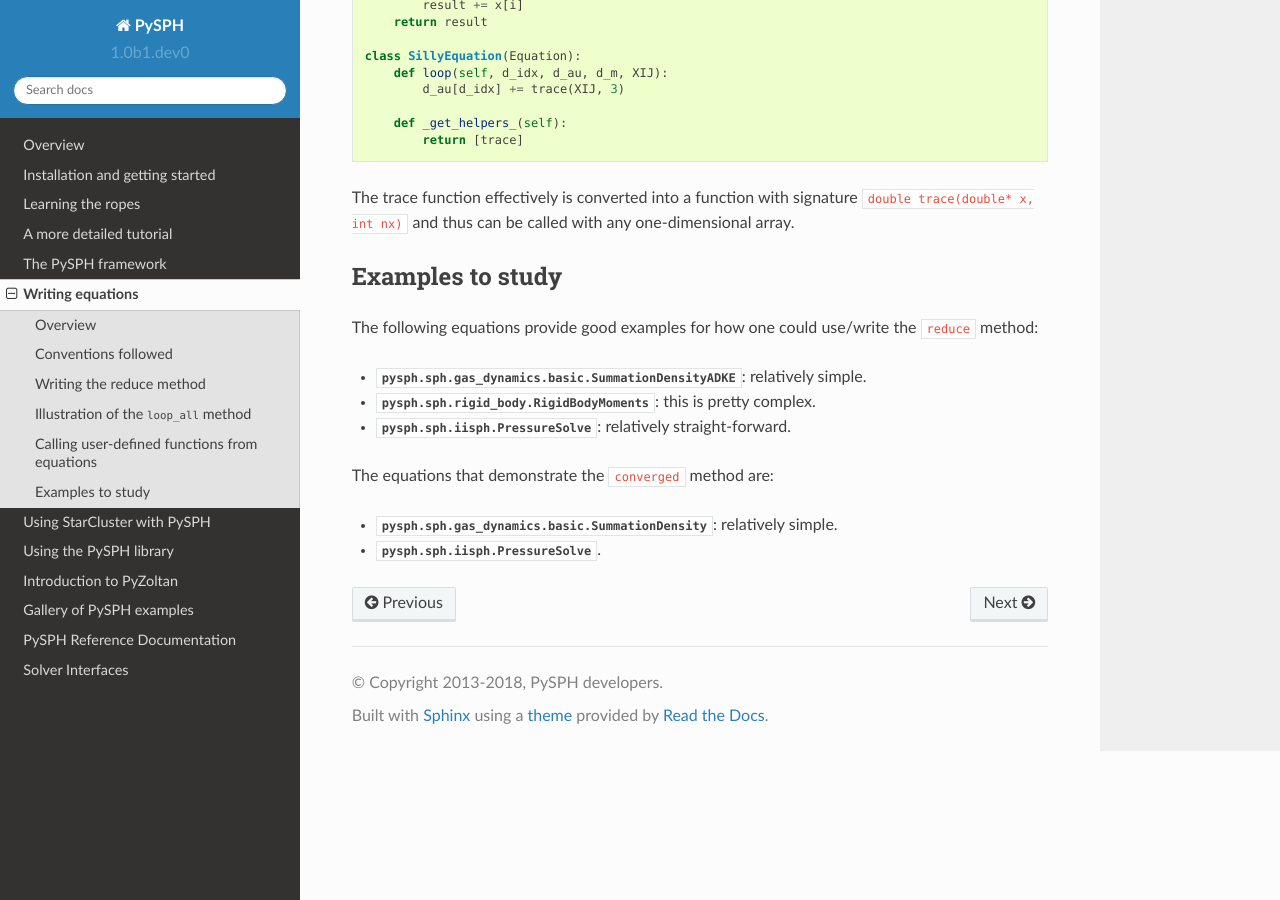
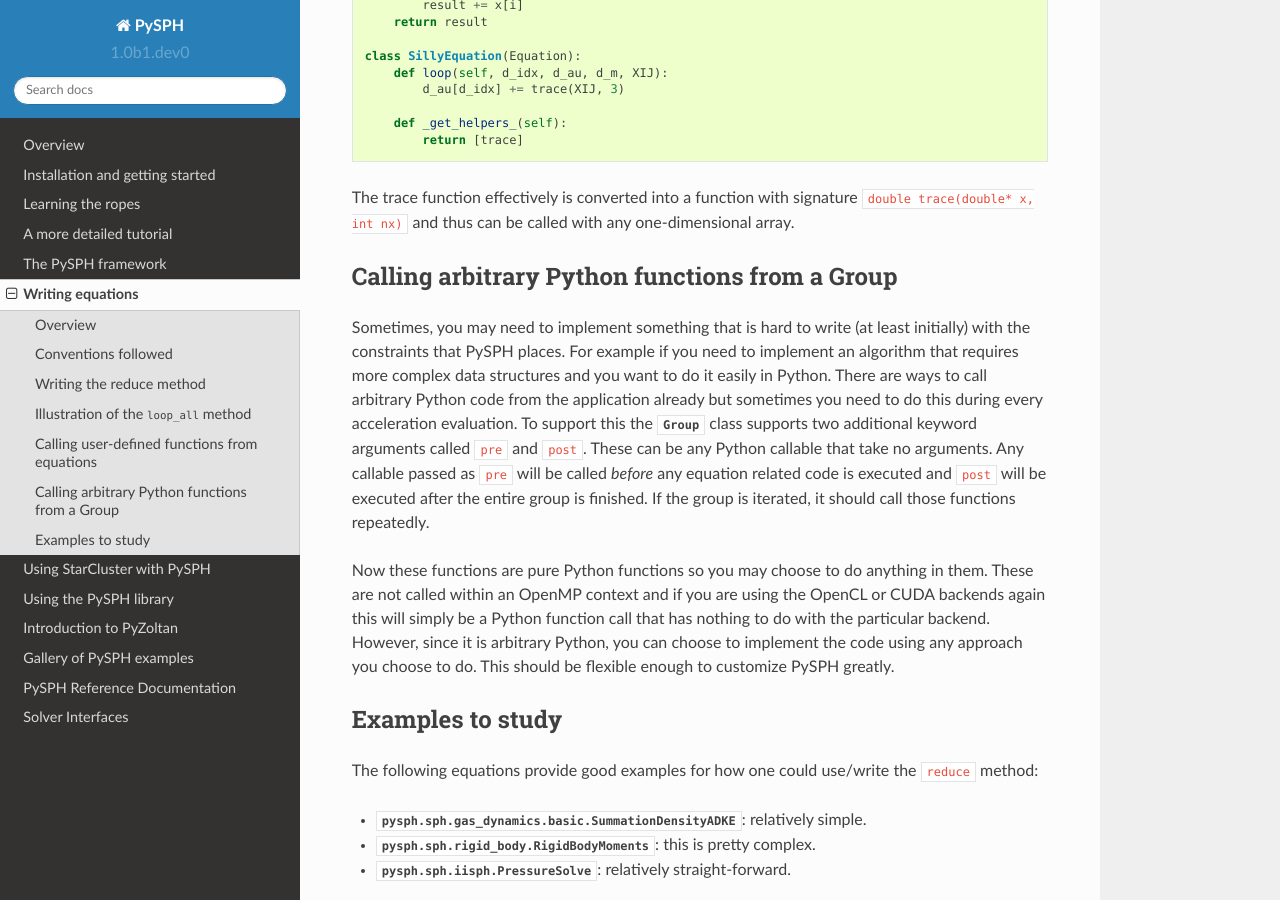
Before and after one commit to pypr/pysph, a Sphinx documentation site: the page built from docs/source/design/equations.rst, in a window 1280 px wide and 900 px high, scrolled down 7064 px. Built offline with Sphinx 7.4.7 and the Read the Docs theme 2.0.0, drawn with Linux system fonts in a browser that asks for light colours.

Commit message:
Update docs about this feature.

```diff
--- a/docs/source/design/equations.rst
+++ b/docs/source/design/equations.rst
@@ -407,6 +407,29 @@
 ``double trace(double* x, int nx)`` and thus can be called with any
 one-dimensional array.
 
+Calling arbitrary Python functions from a Group
+------------------------------------------------
+
+Sometimes, you may need to implement something that is hard to write (at least
+initially) with the constraints that PySPH places. For example if you need to
+implement an algorithm that requires more complex data structures and you want
+to do it easily in Python. There are ways to call arbitrary Python code from
+the application already but sometimes you need to do this during every
+acceleration evaluation. To support this the :py:class:`Group` class supports
+two additional keyword arguments called ``pre`` and ``post``. These can be any
+Python callable that take no arguments. Any callable passed as ``pre`` will be
+called *before* any equation related code is executed and ``post`` will be
+executed after the entire group is finished. If the group is iterated, it
+should call those functions repeatedly.
+
+Now these functions are pure Python functions so you may choose to do anything
+in them. These are not called within an OpenMP context and if you are using
+the OpenCL or CUDA backends again this will simply be a Python function call
+that has nothing to do with the particular backend. However, since it is
+arbitrary Python, you can choose to implement the code using any approach you
+choose to do. This should be flexible enough to customize PySPH greatly.
+
+
 
 Examples to study
 ------------------
```
